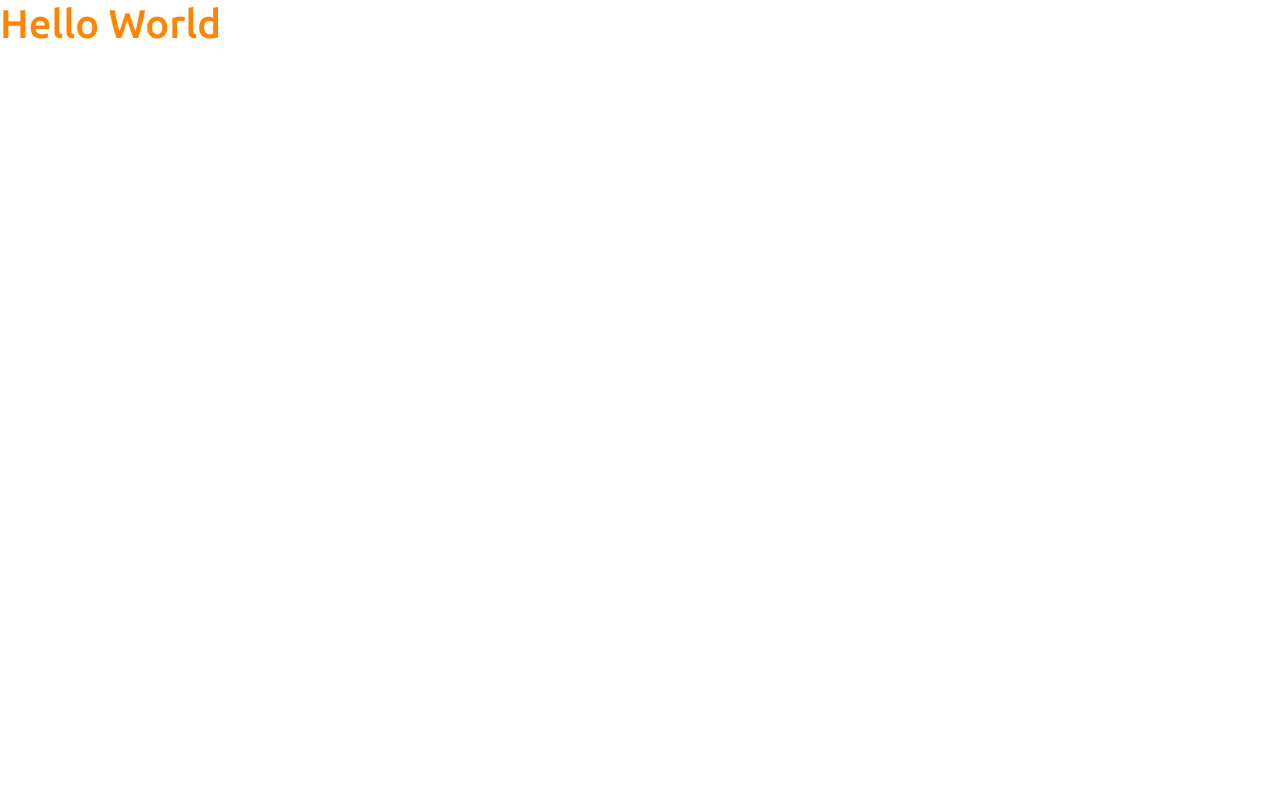
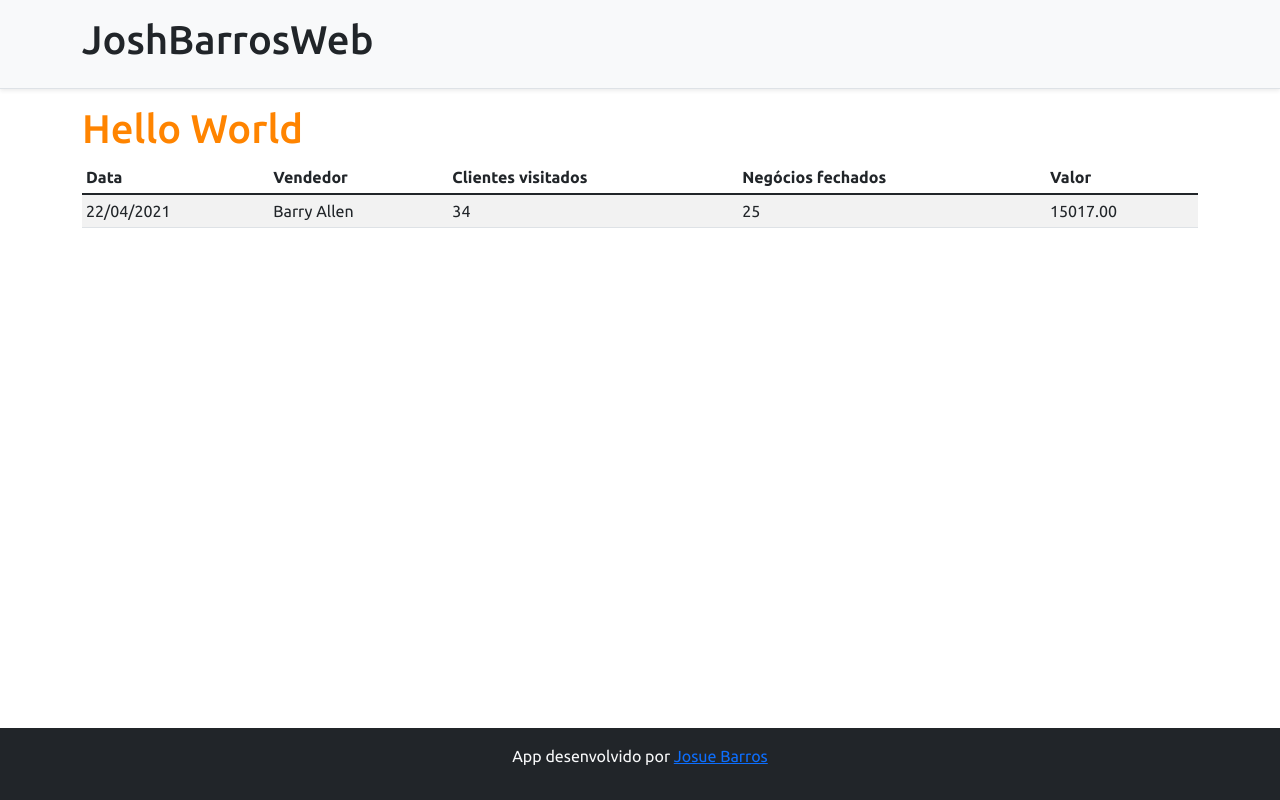
Before and after one commit to joshbarrosweb/reactjs-spring-sdashboard, a React (Create React App) app in the folder frontend/: page / in a window 1280 px wide. Built offline with nearby package versions, Linux system fonts and the light colour scheme.

Commit message:
chore: created simple components

```diff
--- a/frontend/src/App.tsx
+++ b/frontend/src/App.tsx
@@ -1,8 +1,18 @@
+import NavBar from 'components/Navbar';
+import Footer from 'components/Footer';
+import DataTable from 'components/DataTable';
+
 function App() {
   return (
-    <div>
-        <h1 className="text-primary">Hello World</h1>
-    </div>
+    <>
+      <NavBar />
+      <div className="container">
+          <h1 className="text-primary">Hello World</h1>
+
+          <DataTable />
+      </div>
+      <Footer />
+    </>
   );
 }
 
--- /dev/null
+++ b/frontend/src/components/DataTable/index.tsx
@@ -0,0 +1,28 @@
+const DataTable = () => {
+    return (
+        <div className="table-responsive">
+            <table className="table table-striped table-sm">
+                <thead>
+                    <tr>
+                        <th>Data</th>
+                        <th>Vendedor</th>
+                        <th>Clientes visitados</th>
+                        <th>Negócios fechados</th>
+                        <th>Valor</th>
+                    </tr>
+                </thead>
+                <tbody>
+                    <tr>
+                        <td>22/04/2021</td>
+                        <td>Barry Allen</td>
+                        <td>34</td>
+                        <td>25</td>
+                        <td>15017.00</td>
+                    </tr>
+                </tbody>
+            </table>
+        </div>
+    );
+}
+
+export default DataTable;
--- /dev/null
+++ b/frontend/src/components/Footer/index.tsx
@@ -0,0 +1,11 @@
+const Footer = () => {
+    return (
+        <footer className="footer mt-auto py-3 bg-dark">
+            <div className="container">
+                <p className="text-light">App desenvolvido por <a href="https://github.com/acenelio" target="_blank" rel="noreferrer">Josue Barros</a></p>
+            </div>
+        </footer>
+    );
+}
+
+export default Footer;
--- /dev/null
+++ b/frontend/src/components/Navbar/index.tsx
@@ -0,0 +1,13 @@
+const NavBar = () => {
+    return (
+        <div className="d-flex flex-column flex-md-row align-items-center p-3 px-md-4 mb-3 bg-light border-bottom shadow-sm">
+            <div className="container">
+                <nav className="my-2 my-md-0 mr-md-3">
+                    <h1>JoshBarrosWeb</h1>
+                </nav>
+            </div>
+        </div>
+    );
+}
+
+export default NavBar;
```
